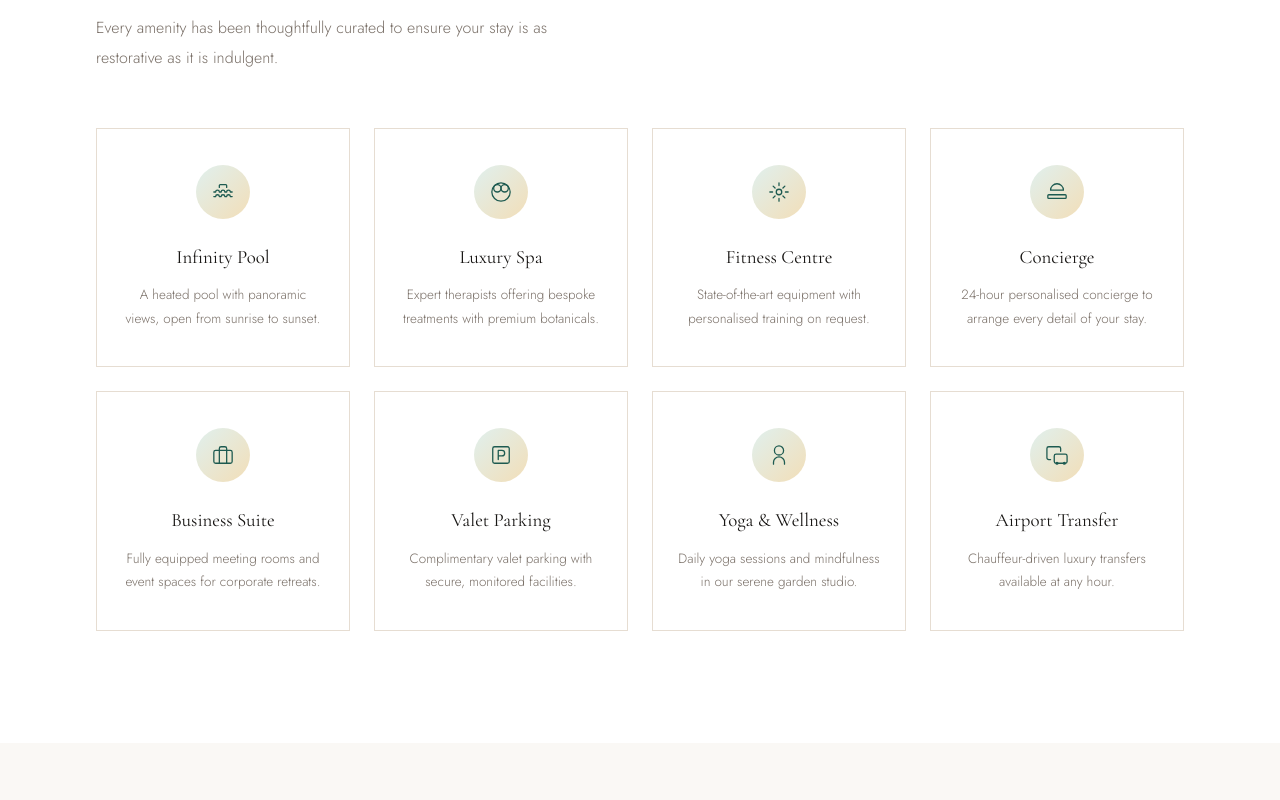
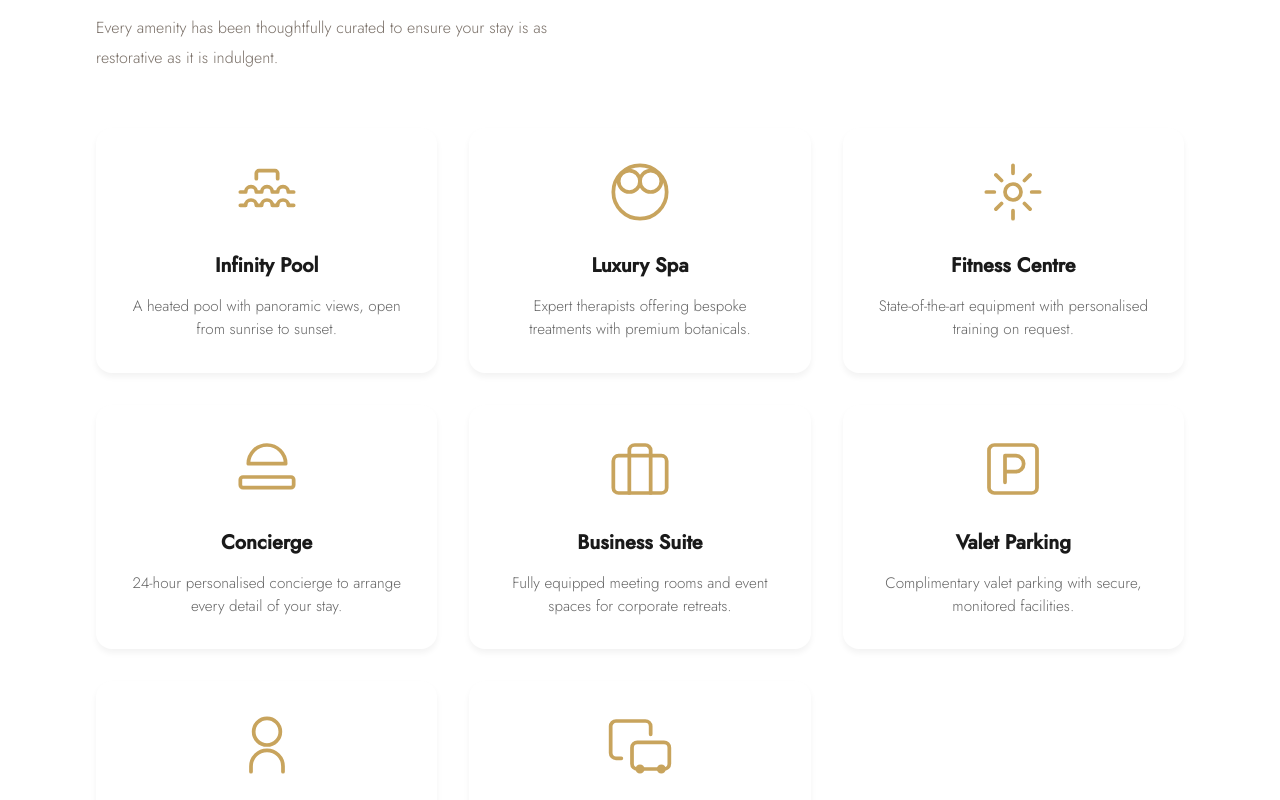
Before and after one commit to Tado3/hotel, a React (Vite) app: page / in a window 1280 px wide. Shown: the part 3160-3960 px from the top of the page. Built offline with nearby package versions, Linux system fonts and the light colour scheme.

Commit message:
Update Amenities.module.css

```diff
--- a/src/components/Amenities.module.css
+++ b/src/components/Amenities.module.css
@@ -1,64 +1,56 @@
 .grid {
   display: grid;
-  grid-template-columns: repeat(4, 1fr);
-  gap: 1.5rem;
+  grid-template-columns: repeat(auto-fit, minmax(280px, 1fr));
+  gap: 2rem;
+  margin-top: 3rem;
 }
+
 .card {
-  padding: 2.25rem 1.5rem;
-  border: 0.5px solid var(--border);
+  background: white;
+  padding: 2rem;
+  border-radius: 1rem;
   text-align: center;
   transition: all 0.3s ease;
-  cursor: default;
-  background: var(--white);
-  position: relative;
-  overflow: hidden;
+  box-shadow: 0 4px 6px rgba(0, 0, 0, 0.05);
 }
-.card::before {
-  content: '';
-  position: absolute;
-  bottom: 0; left: 0; right: 0;
-  height: 3px;
-  background: linear-gradient(90deg, var(--gold), var(--teal));
-  transform: scaleX(0);
-  transition: transform 0.3s ease;
+
+.card:hover {
+  transform: translateY(-5px);
+  box-shadow: 0 12px 24px rgba(0, 0, 0, 0.1);
 }
-.card:hover {
-  border-color: transparent;
-  box-shadow: var(--shadow-md);
-  transform: translateY(-4px);
-  background: var(--light);
-}
-.card:hover::before { transform: scaleX(1); }
 
 .icon {
-  width: 54px;
-  height: 54px;
-  margin: 0 auto 1.35rem;
-  display: flex;
-  align-items: center;
-  justify-content: center;
-  border-radius: 50%;
-  background: linear-gradient(135deg, var(--teal-light), var(--gold-light));
-  color: var(--teal-dark);
-  transition: all 0.3s ease;
+  width: 64px;
+  height: 64px;
+  margin: 0 auto 1.5rem;
+  color: #c8a45d;
 }
-.card:hover .icon {
-  background: linear-gradient(135deg, var(--gold), var(--teal));
-  color: var(--white);
+
+.icon svg {
+  width: 100%;
+  height: 100%;
 }
-.icon svg { width: 22px; height: 22px; }
 
 .name {
-  font-family: var(--font-serif);
-  font-size: 1.18rem;
-  font-weight: 400;
-  color: var(--charcoal);
-  margin-bottom: 0.6rem;
+  font-size: 1.25rem;
+  font-weight: 600;
+  margin-bottom: 0.75rem;
+  color: #1a1a1a;
 }
+
 .desc {
-  font-size: 0.84rem;
-  color: var(--warm-gray);
-  line-height: 1.75;
+  color: #666;
+  line-height: 1.5;
+  font-size: 0.95rem;
 }
-@media (max-width: 1024px) { .grid { grid-template-columns: repeat(2, 1fr); } }
-@media (max-width: 500px)  { .grid { grid-template-columns: 1fr; } }
+
+@media (max-width: 768px) {
+  .grid {
+    grid-template-columns: 1fr;
+    gap: 1.5rem;
+  }
+
+  .card {
+    padding: 1.5rem;
+  }
+}
```
